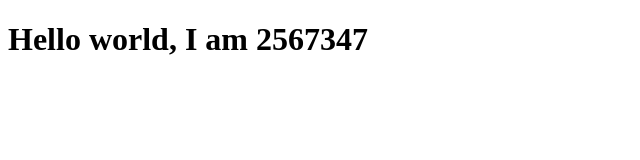
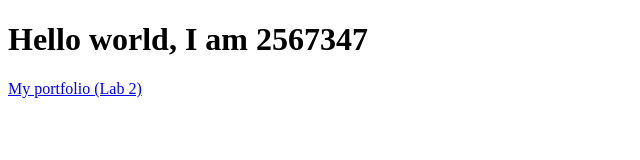
Before and after one commit to blessedEnthusiast/sd-lab1, a plain HTML site: page index.html in a window 1280 px wide. Shown: the whole page, without its empty margins (0-640 px from the left). Drawn offline with Linux system fonts and the light colour scheme.

Commit message:
Added a link to my portfolio website

```diff
--- a/index.html
+++ b/index.html
@@ -7,5 +7,6 @@
 </head>
 <body>
     <h1>Hello world, I am 2567347</h1>
+    <a href="2567347-lab2.html">My portfolio (Lab 2)</a>
 </body>
 </html>
```
